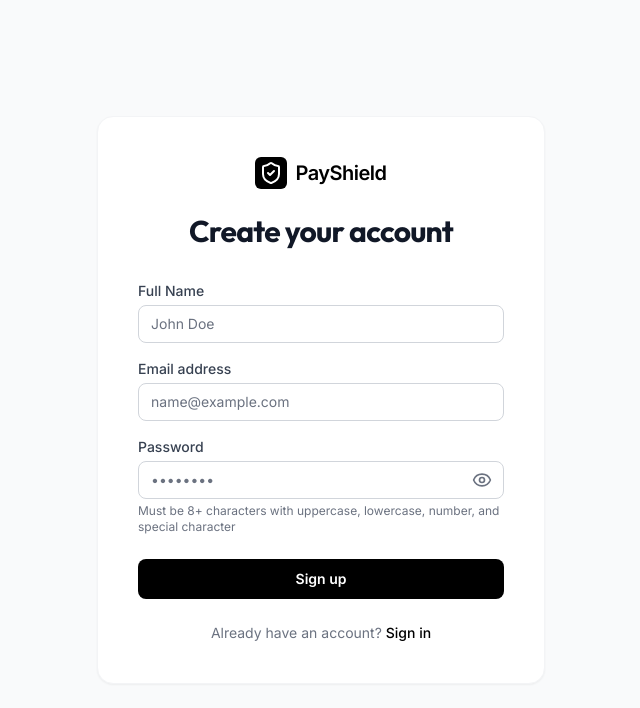
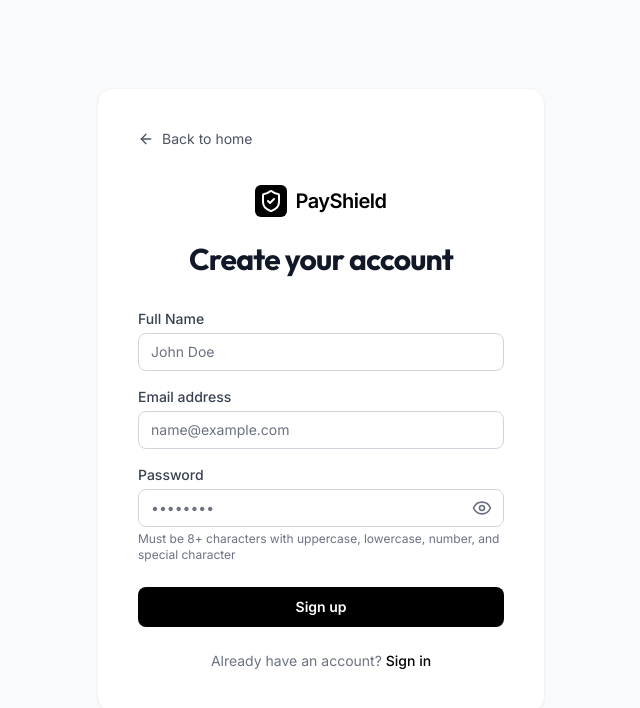
Before and after one commit to avirajkale50-pro/fraud_detection_frontend, a React (Vite) app: page /signup in a window 1280 px wide. Shown: the top 708 px of the page, without its empty margins (319-959 px from the left). Built offline with nearby package versions, Linux system fonts and the light colour scheme; no server answers.

Commit message:
[feature] return to dashboard button added to login and sign up

```diff
--- a/src/components/common/ErrorState.tsx
+++ b/src/components/common/ErrorState.tsx
@@ -7,7 +7,6 @@ interface ErrorStateProps {
     title?: string;
     defaultMessage?: string;
 }
-
 
 const ErrorState: React.FC<ErrorStateProps> = ({
     error,
--- a/src/feature/auth/LoginPage.tsx
+++ b/src/feature/auth/LoginPage.tsx
@@ -2,7 +2,7 @@ import React, { useState } from 'react';
 import { useForm } from 'react-hook-form';
 import { useAuth } from '../../context/AuthContext';
 import { Link, useNavigate } from 'react-router-dom';
-import { ShieldCheck, Eye, EyeOff } from 'lucide-react';
+import { ShieldCheck, Eye, EyeOff, ArrowLeft } from 'lucide-react';
 import { validateEmail, validatePassword } from '../../utils/validation';
 import { APP_CONFIG } from '../../constants/app';
 import { ROUTES } from '../../constants/routes';
@@ -32,6 +32,13 @@ const LoginPage: React.FC = () => {
     return (
         <div className="min-h-screen flex items-center justify-center bg-gray-50 px-4 sm:px-6 lg:px-8">
             <div className="max-w-md w-full space-y-8 bg-white p-10 rounded-2xl shadow-sm border border-gray-100">
+                <Link
+                    to={ROUTES.HOME}
+                    className="inline-flex items-center gap-2 text-sm text-gray-600 hover:text-black transition-colors group"
+                >
+                    <ArrowLeft className="w-4 h-4 group-hover:-translate-x-1 transition-transform" />
+                    Back to home
+                </Link>
                 <div className="text-center">
                     <Link to={ROUTES.HOME} className="inline-flex items-center gap-2 group mb-6">
                         <div className="bg-black text-white p-1 rounded-md">
--- a/src/feature/auth/SignupPage.tsx
+++ b/src/feature/auth/SignupPage.tsx
@@ -2,7 +2,7 @@ import React, { useState } from 'react';
 import { useForm } from 'react-hook-form';
 import { useAuth } from '../../context/AuthContext';
 import { Link, useNavigate } from 'react-router-dom';
-import { ShieldCheck, Eye, EyeOff } from 'lucide-react';
+import { ShieldCheck, Eye, EyeOff, ArrowLeft } from 'lucide-react';
 import { validateEmail, validatePassword, validateName } from '../../utils/validation';
 import { APP_CONFIG } from '../../constants/app';
 import { ROUTES } from '../../constants/routes';
@@ -33,6 +33,13 @@ const SignupPage: React.FC = () => {
     return (
         <div className="min-h-screen flex items-center justify-center bg-gray-50 px-4 sm:px-6 lg:px-8 py-12">
             <div className="max-w-md w-full space-y-8 bg-white p-10 rounded-2xl shadow-sm border border-gray-100">
+                <Link
+                    to={ROUTES.HOME}
+                    className="inline-flex items-center gap-2 text-sm text-gray-600 hover:text-black transition-colors group"
+                >
+                    <ArrowLeft className="w-4 h-4 group-hover:-translate-x-1 transition-transform" />
+                    Back to home
+                </Link>
                 <div className="text-center">
                     <Link to={ROUTES.HOME} className="inline-flex items-center gap-2 group mb-6">
                         <div className="bg-black text-white p-1 rounded-md">
--- a/src/router/PublicRoute.tsx
+++ b/src/router/PublicRoute.tsx
@@ -1,10 +1,7 @@
 import { Navigate, Outlet } from 'react-router-dom';
 import { useAuth } from '../context/AuthContext';
 
-/**
- * PublicRoute component that redirects authenticated users away from public-only pages
- * (like login and signup) to the dashboard.
- */
+
 const PublicRoute = () => {
     const { isAuthenticated } = useAuth();
 
```
Also changed, not shown: 2 other files (tests, documents, lock files or other folders).
